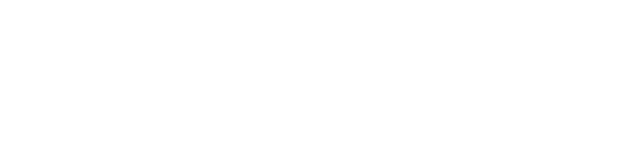
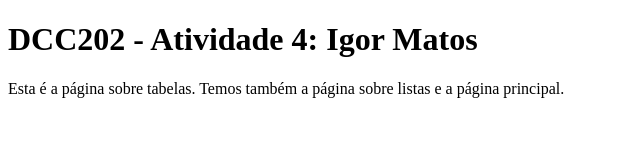
Before and after one commit to ufjf-dcc202/ufjf-dcc202-2023-3-b-atv4-matos17igor, a website: page tabelas.html in a window 1280 px wide. Shown: the whole page, without its empty margins (0-640 px from the left). Drawn offline with Linux system fonts and the light colour scheme.

Commit message:
pagina tabelas criada

```diff
--- a/tabelas.html
+++ b/tabelas.html
@@ -6,6 +6,11 @@
     <title>Document</title>
 </head>
 <body>
-
+    <main>
+        <h1>DCC202 - Atividade 4: Igor Matos</h1>
+        <p>
+            Esta é a página sobre tabelas. Temos também a página sobre listas e a página principal.
+        </p>
+    </main>
 </body>
 </html>
```
